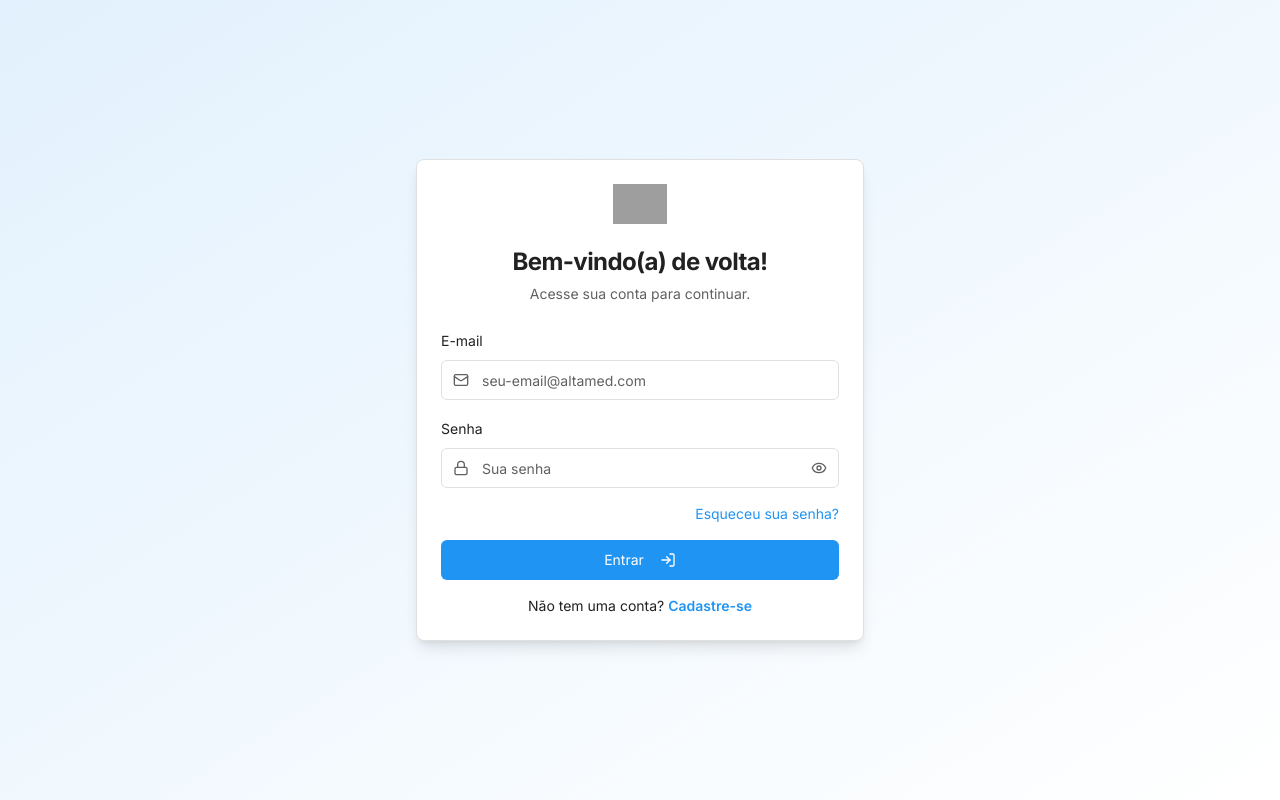
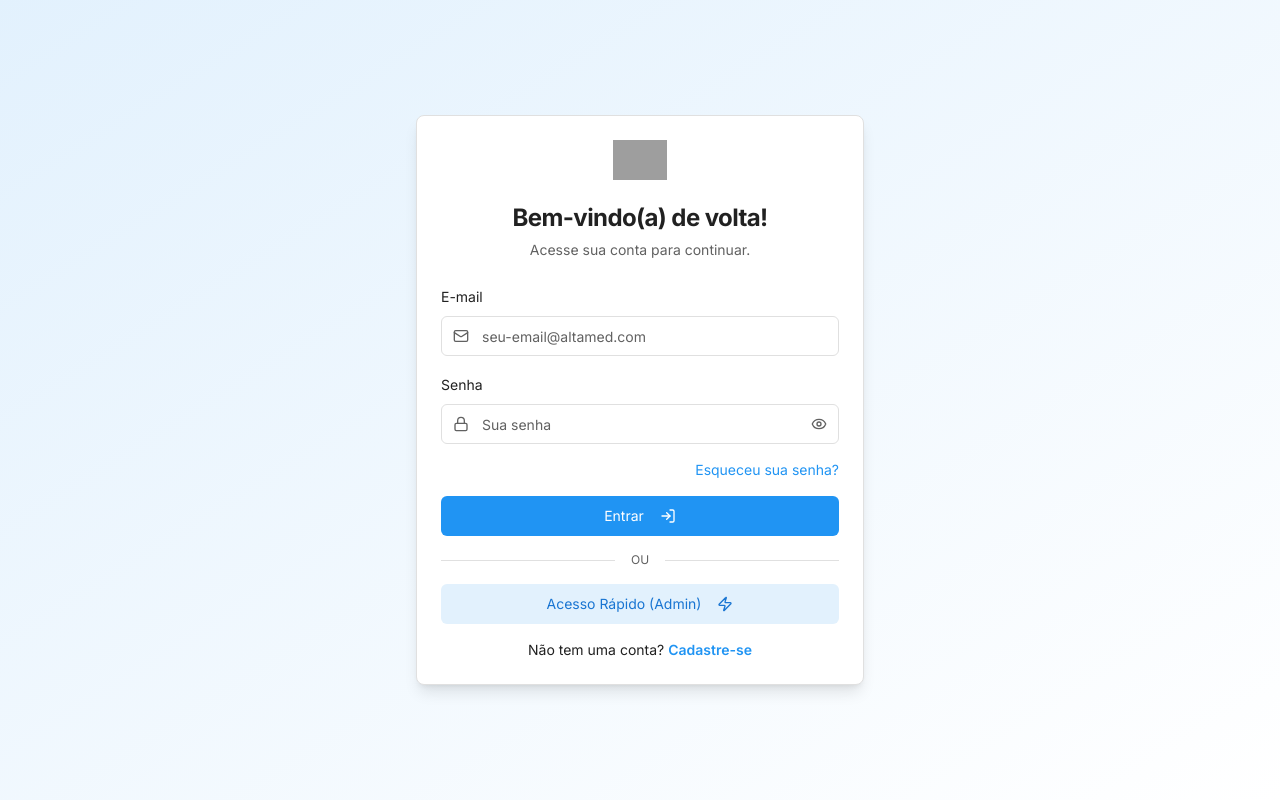
Before and after one commit to romarioccmelo/checkpoint-altamed-fd0ec, a React (Vite) app: page / in a window 1280 px wide. Built offline with nearby package versions, Linux system fonts and the light colour scheme; grey boxes are pictures that could not be loaded.

Commit message:
"Add mock login for non-production environments"

```diff
--- a/src/contexts/AuthContext.tsx
+++ b/src/contexts/AuthContext.tsx
@@ -21,6 +21,7 @@ interface AuthContextType {
   user: User | null
   login: (email: string, pass: string) => Promise<void>
   logout: () => void
+  mockLogin: () => Promise<void>
 }
 
 const AuthContext = createContext<AuthContextType | undefined>(undefined)
@@ -87,6 +88,25 @@ export const AuthProvider = ({ children }: { children: ReactNode }) => {
     })
   }
 
+  const mockLogin = async () => {
+    return new Promise<void>((resolve, reject) => {
+      setTimeout(() => {
+        if (import.meta.env.MODE === 'production') {
+          return reject(new Error('Acesso de demonstração não disponível.'))
+        }
+        const adminUser = MOCK_USERS['admin@altamed.com']
+        if (adminUser) {
+          setUser(adminUser.user)
+          localStorage.setItem('altamed_user', JSON.stringify(adminUser.user))
+          navigate('/dashboard')
+          resolve()
+        } else {
+          reject(new Error('Usuário de demonstração não encontrado.'))
+        }
+      }, 500)
+    })
+  }
+
   const logout = () => {
     setUser(null)
     localStorage.removeItem('altamed_user')
@@ -99,6 +119,7 @@ export const AuthProvider = ({ children }: { children: ReactNode }) => {
       user,
       login,
       logout,
+      mockLogin,
     }),
     [user],
   )
--- a/src/pages/Index.tsx
+++ b/src/pages/Index.tsx
@@ -15,7 +15,7 @@ import { Input } from '@/components/ui/input'
 import { Label } from '@/components/ui/label'
 import { useAuth } from '@/contexts/AuthContext'
 import { useToast } from '@/components/ui/use-toast'
-import { Mail, Lock, LogIn, Eye, EyeOff } from 'lucide-react'
+import { Mail, Lock, LogIn, Eye, EyeOff, Zap } from 'lucide-react'
 import { cn } from '@/lib/utils'
 
 const loginSchema = z.object({
@@ -28,7 +28,8 @@ type LoginFormValues = z.infer<typeof loginSchema>
 export default function Index() {
   const [showPassword, setShowPassword] = useState(false)
   const [isLoading, setIsLoading] = useState(false)
-  const { login } = useAuth()
+  const [isMockLoading, setIsMockLoading] = useState(false)
+  const { login, mockLogin } = useAuth()
   const { toast } = useToast()
 
   const form = useForm<LoginFormValues>({
@@ -53,6 +54,26 @@ export default function Index() {
         description: errorMessage,
       })
       setIsLoading(false)
+    }
+  }
+
+  const handleMockLogin = async () => {
+    setIsMockLoading(true)
+    try {
+      await mockLogin()
+      toast({
+        title: 'Login de demonstração bem-sucedido!',
+        description: 'Redirecionando para o dashboard...',
+      })
+    } catch (error) {
+      const errorMessage =
+        error instanceof Error ? error.message : 'Ocorreu um erro desconhecido.'
+      toast({
+        variant: 'destructive',
+        title: 'Falha no login de demonstração',
+        description: errorMessage,
+      })
+      setIsMockLoading(false)
     }
   }
 
@@ -82,6 +103,7 @@ export default function Index() {
                   placeholder="seu-email@altamed.com"
                   className="pl-10"
                   {...form.register('email')}
+                  disabled={isLoading || isMockLoading}
                 />
               </div>
               {form.formState.errors.email && (
@@ -100,12 +122,14 @@ export default function Index() {
                   placeholder="Sua senha"
                   className="pl-10 pr-10"
                   {...form.register('password')}
+                  disabled={isLoading || isMockLoading}
                 />
                 <button
                   type="button"
                   onClick={() => setShowPassword(!showPassword)}
                   className="absolute right-3 top-1/2 -translate-y-1/2 text-muted-foreground"
                   aria-label={showPassword ? 'Esconder senha' : 'Mostrar senha'}
+                  disabled={isLoading || isMockLoading}
                 >
                   {showPassword ? (
                     <EyeOff className="h-4 w-4" />
@@ -123,21 +147,55 @@ export default function Index() {
             <div className="flex items-center justify-end text-sm">
               <Link
                 to="/forgot-password"
-                className="text-primary hover:underline"
+                className={cn(
+                  'text-primary hover:underline',
+                  (isLoading || isMockLoading) &&
+                    'pointer-events-none opacity-50',
+                )}
               >
                 Esqueceu sua senha?
               </Link>
             </div>
-            <Button type="submit" className="w-full" disabled={isLoading}>
+            <Button
+              type="submit"
+              className="w-full"
+              disabled={isLoading || isMockLoading}
+            >
               {isLoading ? 'Entrando...' : 'Entrar'}
               {!isLoading && <LogIn className="ml-2 h-4 w-4" />}
             </Button>
           </form>
+
+          {import.meta.env.MODE !== 'production' && (
+            <>
+              <div className="relative my-4 flex items-center">
+                <div className="flex-grow border-t border-border"></div>
+                <span className="flex-shrink mx-4 text-xs uppercase text-muted-foreground">
+                  Ou
+                </span>
+                <div className="flex-grow border-t border-border"></div>
+              </div>
+              <Button
+                variant="secondary"
+                className="w-full"
+                onClick={handleMockLogin}
+                disabled={isLoading || isMockLoading}
+              >
+                {isMockLoading ? 'Acessando...' : 'Acesso Rápido (Admin)'}
+                {!isMockLoading && <Zap className="ml-2 h-4 w-4" />}
+              </Button>
+            </>
+          )}
+
           <div className="mt-4 text-center text-sm">
             Não tem uma conta?{' '}
             <Link
               to="/register"
-              className="text-primary hover:underline font-semibold"
+              className={cn(
+                'text-primary hover:underline font-semibold',
+                (isLoading || isMockLoading) &&
+                  'pointer-events-none opacity-50',
+              )}
             >
               Cadastre-se
             </Link>
```
